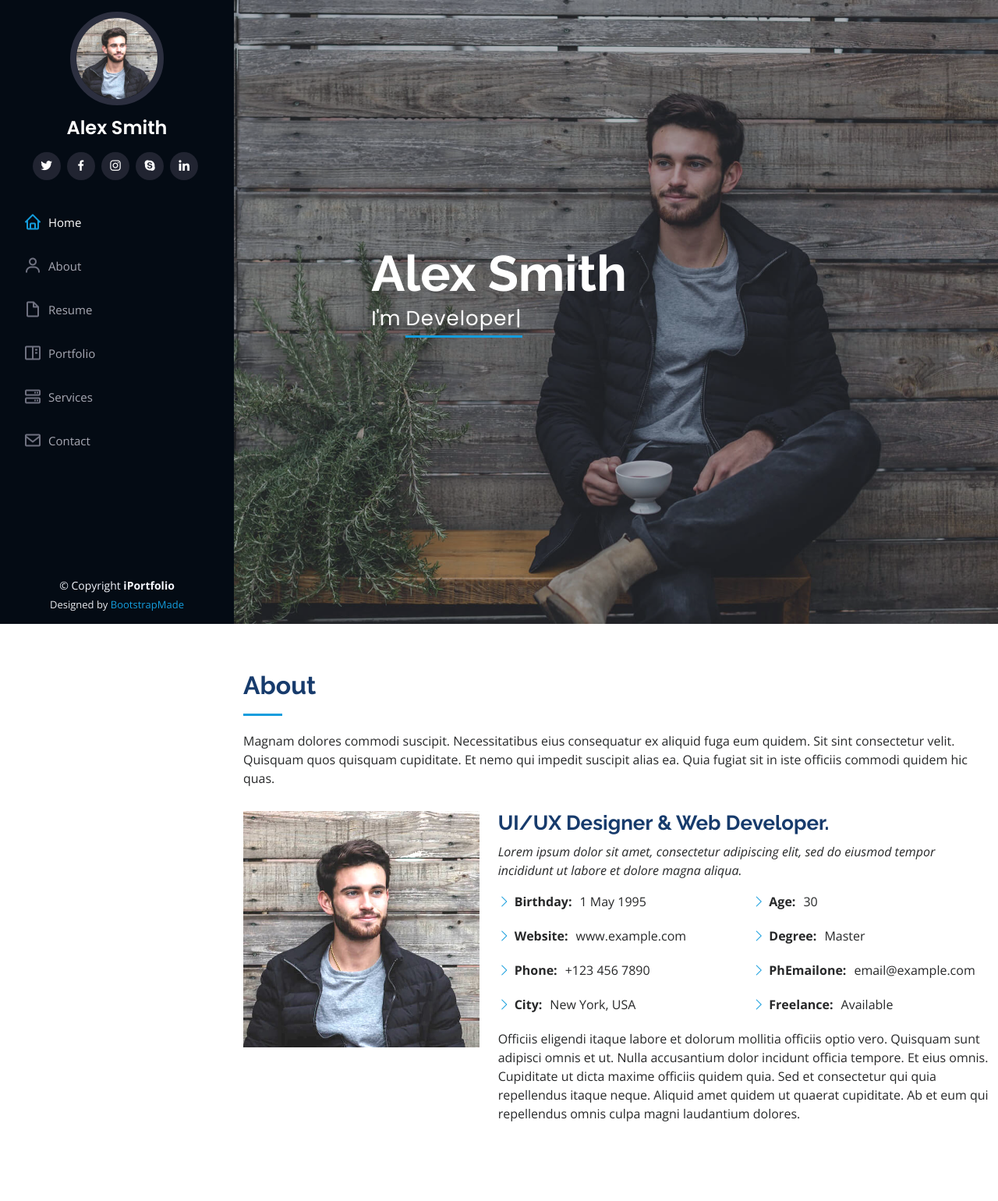
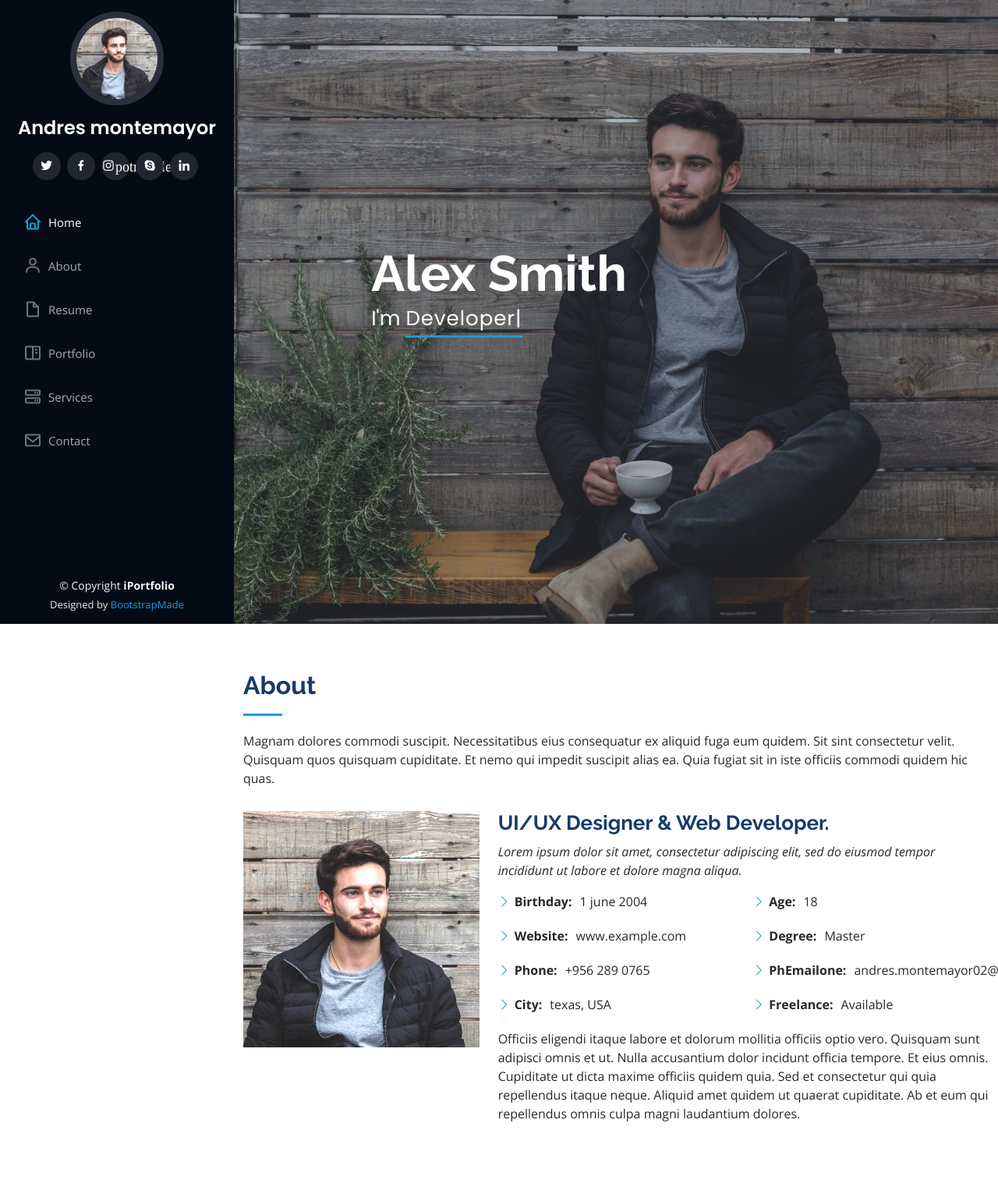
Before and after one commit to crusty47/Intro_to_CS, a Flask app: page / in a window 1280 px wide. Shown: the top 1540 px of the page at 78% size. Run offline with Flask 2, Linux system fonts and the light colour scheme; some libraries are stand-ins or nearby versions.

Commit message:
changed index.html

```diff
--- a/templates/index.html
+++ b/templates/index.html
@@ -46,11 +46,11 @@
 
       <div class="profile">
         <img src="static/img/profile-img.jpg" alt="" class="img-fluid rounded-circle">
-        <h1 class="text-light"><a href="index.html">Alex Smith</a></h1>
+        <h1 class="text-light"><a href="index.html">Andres montemayor</a></h1>
         <div class="social-links mt-3 text-center">
           <a href="#" class="twitter"><i class="bx bxl-twitter"></i></a>
           <a href="#" class="facebook"><i class="bx bxl-facebook"></i></a>
-          <a href="#" class="instagram"><i class="bx bxl-instagram"></i></a>
+          <a href="#" class="instagram"><i class="bx bxl-instagram">potnoodle58</i></a>
           <a href="#" class="google-plus"><i class="bx bxl-skype"></i></a>
           <a href="#" class="linkedin"><i class="bx bxl-linkedin"></i></a>
         </div>
@@ -101,17 +101,17 @@
             <div class="row">
               <div class="col-lg-6">
                 <ul>
-                  <li><i class="bi bi-chevron-right"></i> <strong>Birthday:</strong> <span>1 May 1995</span></li>
+                  <li><i class="bi bi-chevron-right"></i> <strong>Birthday:</strong> <span>1 june 2004</span></li>
                   <li><i class="bi bi-chevron-right"></i> <strong>Website:</strong> <span>www.example.com</span></li>
-                  <li><i class="bi bi-chevron-right"></i> <strong>Phone:</strong> <span>+123 456 7890</span></li>
-                  <li><i class="bi bi-chevron-right"></i> <strong>City:</strong> <span>New York, USA</span></li>
+                  <li><i class="bi bi-chevron-right"></i> <strong>Phone:</strong> <span>+956 289 0765</span></li>
+                  <li><i class="bi bi-chevron-right"></i> <strong>City:</strong> <span>texas, USA</span></li>
                 </ul>
               </div>
               <div class="col-lg-6">
                 <ul>
-                  <li><i class="bi bi-chevron-right"></i> <strong>Age:</strong> <span>30</span></li>
+                  <li><i class="bi bi-chevron-right"></i> <strong>Age:</strong> <span>18</span></li>
                   <li><i class="bi bi-chevron-right"></i> <strong>Degree:</strong> <span>Master</span></li>
-                  <li><i class="bi bi-chevron-right"></i> <strong>PhEmailone:</strong> <span>email@example.com</span></li>
+                  <li><i class="bi bi-chevron-right"></i> <strong>PhEmailone:</strong> <span>andres.montemayor02@utrgv.edu</span></li>
                   <li><i class="bi bi-chevron-right"></i> <strong>Freelance:</strong> <span>Available</span></li>
                 </ul>
               </div>
@@ -242,6 +242,7 @@
 
     <!-- ======= Resume Section ======= -->
     <section id="resume" class="resume">
+
       <div class="container">
 
         <div class="section-title">
```
